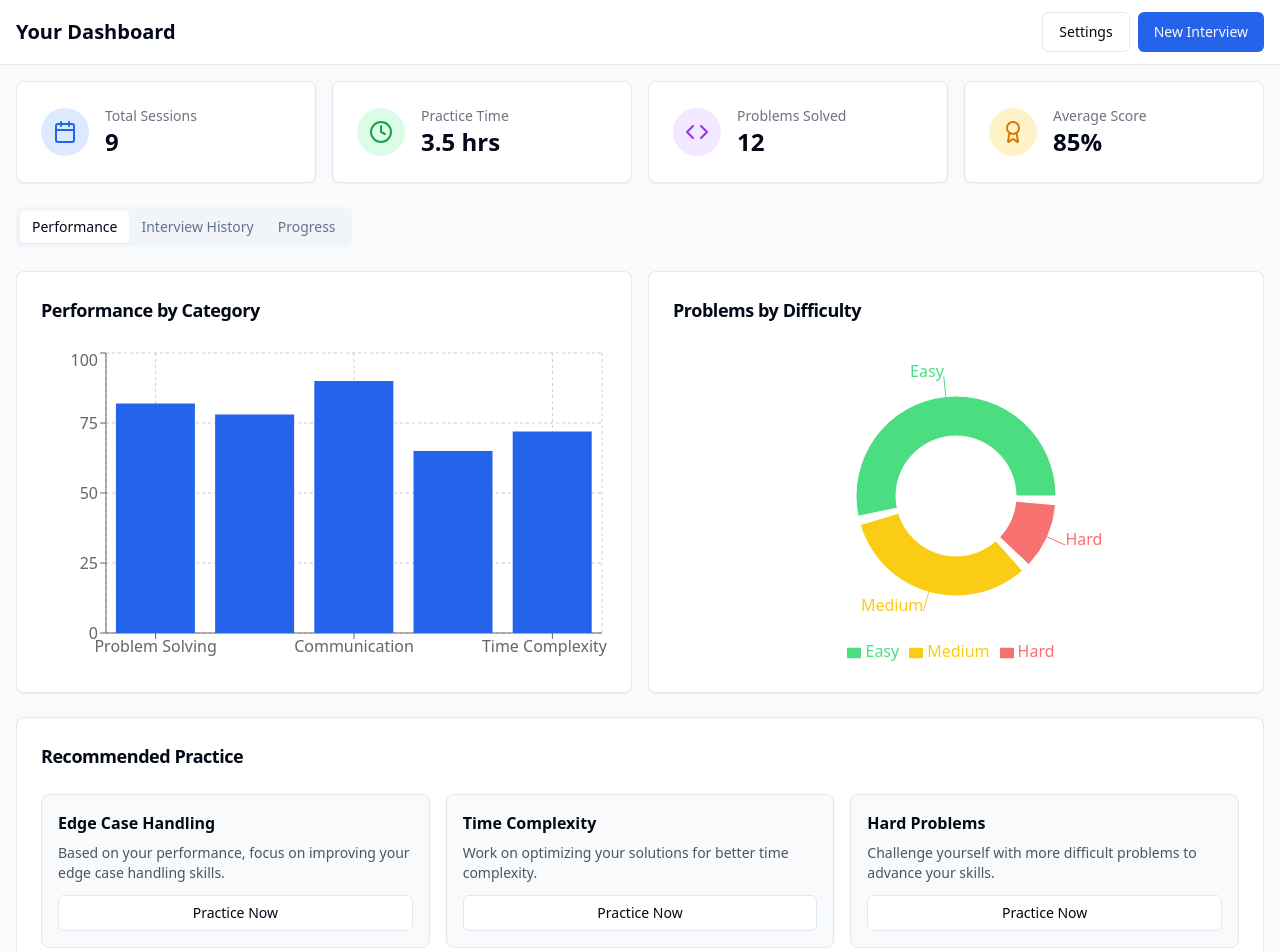
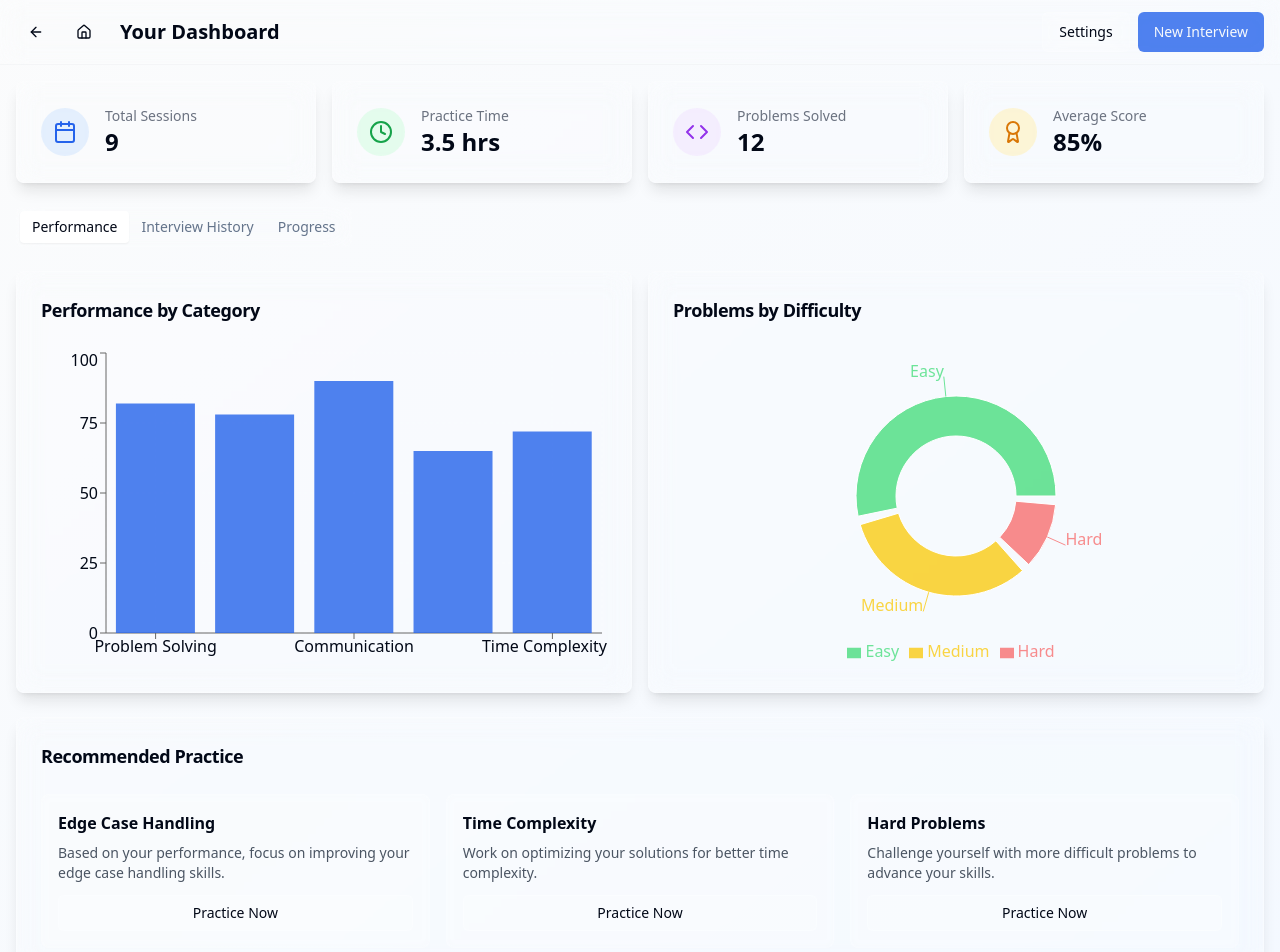
Before and after one commit to divyanshdeshmukh/AI-Powered-LeetCode-Style-Interview-Platform-with-Voice-Video, a React (Vite) app: page /dashboard in a window 1280 px wide. Shown: the top 952 px of the page. Built offline with nearby package versions, Linux system fonts and the light colour scheme.

Commit message:
Apply glassmorphism to UI
Add back and home buttons.

```diff
--- a/src/components/CodeEditor.tsx
+++ b/src/components/CodeEditor.tsx
@@ -4,11 +4,13 @@ import { Card } from '@/components/ui/card';
 import { Select, SelectContent, SelectItem, SelectTrigger, SelectValue } from '@/components/ui/select';
 import { Button } from '@/components/ui/button';
 import { useInterview } from '@/contexts/InterviewContext';
-import { Play, Send } from 'lucide-react';
+import { Play, Send, ArrowLeft, Home } from 'lucide-react';
+import { useNavigate } from 'react-router-dom';
 
 const CodeEditor = () => {
   const { currentLanguage, setLanguage, code, updateCode, runTests, submitSolution } = useInterview();
   const editorRef = useRef<HTMLTextAreaElement>(null);
+  const navigate = useNavigate();
 
   // In a real implementation, this would use Monaco Editor
   // For this prototype, we'll use a styled textarea
@@ -21,14 +23,32 @@ const CodeEditor = () => {
   }, [code]);
 
   return (
-    <Card className="flex flex-col h-full border border-gray-200 dark:border-gray-700">
-      <div className="flex items-center justify-between p-3 border-b border-gray-200 dark:border-gray-700 bg-gray-50 dark:bg-gray-800">
-        <div className="flex items-center">
+    <Card className="flex flex-col h-full border border-gray-200 dark:border-gray-700 bg-white/10 backdrop-blur-lg shadow-lg">
+      <div className="flex items-center justify-between p-3 border-b border-gray-200/30 dark:border-gray-700/30 bg-white/5 dark:bg-gray-800/30 backdrop-blur-md">
+        <div className="flex items-center space-x-2">
+          <Button
+            variant="ghost"
+            size="icon"
+            className="rounded-full hover:bg-white/10"
+            onClick={() => navigate(-1)}
+            title="Go Back"
+          >
+            <ArrowLeft size={18} />
+          </Button>
+          <Button
+            variant="ghost"
+            size="icon"
+            className="rounded-full hover:bg-white/10"
+            onClick={() => navigate('/')}
+            title="Home"
+          >
+            <Home size={18} />
+          </Button>
           <Select value={currentLanguage} onValueChange={setLanguage}>
-            <SelectTrigger className="w-32">
+            <SelectTrigger className="w-32 bg-white/20 border-white/20 backdrop-blur-md">
               <SelectValue placeholder="Language" />
             </SelectTrigger>
-            <SelectContent>
+            <SelectContent className="bg-white/80 dark:bg-gray-800/80 backdrop-blur-md">
               <SelectItem value="javascript">JavaScript</SelectItem>
               <SelectItem value="python">Python</SelectItem>
               <SelectItem value="java">Java</SelectItem>
@@ -40,14 +60,14 @@ const CodeEditor = () => {
           <Button
             variant="outline"
             size="sm"
-            className="flex items-center"
+            className="flex items-center bg-white/10 border-white/20 hover:bg-white/20 backdrop-blur-md"
             onClick={runTests}
           >
             <Play size={16} className="mr-1" /> Run Tests
           </Button>
           <Button
             size="sm"
-            className="flex items-center bg-interview-blue hover:bg-interview-blue-dark"
+            className="flex items-center bg-interview-blue/80 hover:bg-interview-blue-dark/80 backdrop-blur-md"
             onClick={submitSolution}
           >
             <Send size={16} className="mr-1" /> Submit
@@ -55,12 +75,12 @@ const CodeEditor = () => {
         </div>
       </div>
 
-      <div className="flex-grow p-0 overflow-auto bg-gray-50 dark:bg-gray-900">
+      <div className="flex-grow p-0 overflow-auto bg-white/5 dark:bg-gray-900/20 backdrop-blur-md">
         <textarea
           ref={editorRef}
           value={code}
           onChange={(e) => updateCode(e.target.value)}
-          className="w-full h-full min-h-[300px] p-4 font-mono text-sm outline-none resize-none bg-gray-50 dark:bg-gray-900 text-gray-800 dark:text-gray-200"
+          className="w-full h-full min-h-[300px] p-4 font-mono text-sm outline-none resize-none bg-transparent text-gray-800 dark:text-gray-200"
           spellCheck="false"
           placeholder="Write your code here..."
         />
--- a/src/index.css
+++ b/src/index.css
@@ -1,3 +1,4 @@
+
 @tailwind base;
 @tailwind components;
 @tailwind utilities;
@@ -99,3 +100,17 @@
     @apply bg-background text-foreground;
   }
 }
+
+@layer utilities {
+  .glass-morphism {
+    @apply backdrop-blur-xl bg-white/5 border border-white/10 shadow-[0_4px_12px_-2px_rgba(0,0,0,0.3)];
+  }
+
+  .neo-blur {
+    @apply backdrop-blur-2xl bg-black/40 border border-white/10;
+  }
+
+  .text-gradient {
+    @apply bg-gradient-to-br from-white via-white/90 to-white/70 bg-clip-text text-transparent;
+  }
+}
--- a/src/pages/DashboardPage.tsx
+++ b/src/pages/DashboardPage.tsx
@@ -19,7 +19,7 @@ import {
   Line,
   Legend
 } from 'recharts';
-import { Calendar, Clock, Code, ThumbsUp, Award, Play } from 'lucide-react';
+import { Calendar, Clock, Code, ThumbsUp, Award, Play, ArrowLeft, Home } from 'lucide-react';
 
 // Sample data for dashboard
 const pastInterviews = [
@@ -57,19 +57,40 @@ const DashboardPage = () => {
   const navigate = useNavigate();
 
   return (
-    <div className="min-h-screen bg-gray-50 dark:bg-gray-900">
-      <header className="bg-white dark:bg-gray-800 border-b border-gray-200 dark:border-gray-700 py-3 px-4">
+    <div className="min-h-screen bg-gradient-to-br from-gray-50/70 to-blue-50/70 dark:from-gray-900/90 dark:to-blue-900/90 backdrop-blur-md">
+      <header className="bg-white/20 dark:bg-gray-800/20 border-b border-gray-200/30 dark:border-gray-700/30 py-3 px-4 backdrop-blur-md">
         <div className="flex items-center justify-between max-w-7xl mx-auto">
-          <h1 className="text-xl font-bold">Your Dashboard</h1>
+          <div className="flex items-center">
+            <Button
+              variant="ghost"
+              size="icon"
+              className="rounded-full mr-2 hover:bg-white/10"
+              onClick={() => navigate(-1)}
+              title="Go Back"
+            >
+              <ArrowLeft size={18} />
+            </Button>
+            <Button
+              variant="ghost"
+              size="icon"
+              className="rounded-full mr-4 hover:bg-white/10"
+              onClick={() => navigate('/')}
+              title="Home"
+            >
+              <Home size={18} />
+            </Button>
+            <h1 className="text-xl font-bold">Your Dashboard</h1>
+          </div>
           <div className="flex space-x-2">
             <Button
               variant="outline"
               onClick={() => navigate('/settings')}
+              className="bg-white/10 border-white/20 hover:bg-white/20 backdrop-blur-md"
             >
               Settings
             </Button>
             <Button
-              className="bg-interview-blue hover:bg-interview-blue-dark"
+              className="bg-interview-blue/80 hover:bg-interview-blue-dark/80 backdrop-blur-md"
               onClick={() => navigate('/interview')}
             >
               New Interview
@@ -81,10 +102,10 @@ const DashboardPage = () => {
       <main className="p-4 max-w-7xl mx-auto">
         {/* Summary Cards */}
         <div className="grid grid-cols-1 md:grid-cols-2 lg:grid-cols-4 gap-4 mb-6">
-          <Card>
+          <Card className="bg-white/20 dark:bg-gray-800/20 border-white/20 dark:border-gray-700/20 backdrop-blur-md shadow-lg">
             <CardContent className="pt-6">
               <div className="flex items-center">
-                <div className="bg-blue-100 dark:bg-blue-900 p-3 rounded-full mr-4">
+                <div className="bg-blue-100/70 dark:bg-blue-900/70 p-3 rounded-full mr-4 backdrop-blur-sm">
                   <Calendar className="h-6 w-6 text-interview-blue" />
                 </div>
                 <div>
@@ -95,10 +116,10 @@ const DashboardPage = () => {
             </CardContent>
           </Card>
 
-          <Card>
+          <Card className="bg-white/20 dark:bg-gray-800/20 border-white/20 dark:border-gray-700/20 backdrop-blur-md shadow-lg">
             <CardContent className="pt-6">
               <div className="flex items-center">
-                <div className="bg-green-100 dark:bg-green-900 p-3 rounded-full mr-4">
+                <div className="bg-green-100/70 dark:bg-green-900/70 p-3 rounded-full mr-4 backdrop-blur-sm">
                   <Clock className="h-6 w-6 text-green-600 dark:text-green-400" />
                 </div>
                 <div>
@@ -109,10 +130,10 @@ const DashboardPage = () => {
             </CardContent>
           </Card>
 
-          <Card>
+          <Card className="bg-white/20 dark:bg-gray-800/20 border-white/20 dark:border-gray-700/20 backdrop-blur-md shadow-lg">
             <CardContent className="pt-6">
               <div className="flex items-center">
-                <div className="bg-purple-100 dark:bg-purple-900 p-3 rounded-full mr-4">
+                <div className="bg-purple-100/70 dark:bg-purple-900/70 p-3 rounded-full mr-4 backdrop-blur-sm">
                   <Code className="h-6 w-6 text-purple-600 dark:text-purple-400" />
                 </div>
                 <div>
@@ -123,10 +144,10 @@ const DashboardPage = () => {
             </CardContent>
           </Card>
 
-          <Card>
+          <Card className="bg-white/20 dark:bg-gray-800/20 border-white/20 dark:border-gray-700/20 backdrop-blur-md shadow-lg">
             <CardContent className="pt-6">
               <div className="flex items-center">
-                <div className="bg-amber-100 dark:bg-amber-900 p-3 rounded-full mr-4">
+                <div className="bg-amber-100/70 dark:bg-amber-900/70 p-3 rounded-full mr-4 backdrop-blur-sm">
                   <Award className="h-6 w-6 text-amber-600 dark:text-amber-400" />
                 </div>
                 <div>
@@ -140,7 +161,7 @@ const DashboardPage = () => {
 
         {/* Charts */}
         <Tabs defaultValue="performance" className="mb-6">
-          <TabsList className="mb-4">
+          <TabsList className="mb-4 bg-white/20 dark:bg-gray-800/20 border-white/20 dark:border-gray-700/20 backdrop-blur-md">
             <TabsTrigger value="performance">Performance</TabsTrigger>
             <TabsTrigger value="history">Interview History</TabsTrigger>
             <TabsTrigger value="progress">Progress</TabsTrigger>
@@ -148,7 +169,7 @@ const DashboardPage = () => {
 
           <TabsContent value="performance">
             <div className="grid grid-cols-1 md:grid-cols-2 gap-4">
-              <Card>
+              <Card className="bg-white/20 dark:bg-gray-800/20 border-white/20 dark:border-gray-700/20 backdrop-blur-md shadow-lg">
                 <CardHeader>
                   <CardTitle className="text-lg">Performance by Category</CardTitle>
                 </CardHeader>
@@ -156,18 +177,18 @@ const DashboardPage = () => {
                   <div className="h-80">
                     <ResponsiveContainer width="100%" height="100%">
                       <BarChart data={performanceData}>
-                        <CartesianGrid strokeDasharray="3 3" />
-                        <XAxis dataKey="name" />
-                        <YAxis domain={[0, 100]} />
-                        <Tooltip />
-                        <Bar dataKey="score" fill="#2563EB" />
+                        <CartesianGrid strokeDasharray="3 3" stroke="rgba(255,255,255,0.1)" />
+                        <XAxis dataKey="name" tick={{fill: 'currentColor'}} />
+                        <YAxis domain={[0, 100]} tick={{fill: 'currentColor'}} />
+                        <Tooltip contentStyle={{backgroundColor: 'rgba(255,255,255,0.8)', backdropFilter: 'blur(8px)'}} />
+                        <Bar dataKey="score" fill="rgba(37, 99, 235, 0.8)" />
                       </BarChart>
                     </ResponsiveContainer>
                   </div>
                 </CardContent>
               </Card>
 
-              <Card>
+              <Card className="bg-white/20 dark:bg-gray-800/20 border-white/20 dark:border-gray-700/20 backdrop-blur-md shadow-lg">
                 <CardHeader>
                   <CardTitle className="text-lg">Problems by Difficulty</CardTitle>
                 </CardHeader>
@@ -187,10 +208,10 @@ const DashboardPage = () => {
                           label={(entry) => entry.name}
                         >
                           {difficultyData.map((entry, index) => (
-                            <Cell key={`cell-${index}`} fill={COLORS[index % COLORS.length]} />
+                            <Cell key={`cell-${index}`} fill={`${COLORS[index % COLORS.length]}CC`} />
                           ))}
                         </Pie>
-                        <Tooltip />
+                        <Tooltip contentStyle={{backgroundColor: 'rgba(255,255,255,0.8)', backdropFilter: 'blur(8px)'}} />
                         <Legend />
                       </PieChart>
                     </ResponsiveContainer>
@@ -201,7 +222,7 @@ const DashboardPage = () => {
           </TabsContent>
 
           <TabsContent value="history">
-            <Card>
+            <Card className="bg-white/20 dark:bg-gray-800/20 border-white/20 dark:border-gray-700/20 backdrop-blur-md shadow-lg">
               <CardHeader>
                 <CardTitle className="text-lg">Past Interviews</CardTitle>
               </CardHeader>
@@ -209,7 +230,7 @@ const DashboardPage = () => {
                 <div className="overflow-x-auto">
                   <table className="w-full text-sm border-collapse">
                     <thead>
-                      <tr className="bg-gray-100 dark:bg-gray-800">
+                      <tr className="bg-white/10 dark:bg-gray-800/30">
                         <th className="py-3 px-4 text-left">Date</th>
                         <th className="py-3 px-4 text-left">Problem</th>
                         <th className="py-3 px-4 text-left">Difficulty</th>
@@ -220,29 +241,29 @@ const DashboardPage = () => {
                     </thead>
                     <tbody>
                       {pastInterviews.map((interview) => (
-                        <tr key={interview.id} className="border-b border-gray-200 dark:border-gray-700">
+                        <tr key={interview.id} className="border-b border-gray-200/20 dark:border-gray-700/20">
                           <td className="py-3 px-4">{interview.date}</td>
                           <td className="py-3 px-4">{interview.problem}</td>
                           <td className="py-3 px-4">
                             <span className={`px-2 py-1 rounded-full text-xs ${
                               interview.difficulty === 'easy'
-                                ? 'bg-green-100 text-green-800 dark:bg-green-900 dark:text-green-300'
+                                ? 'bg-green-100/70 text-green-800 dark:bg-green-900/70 dark:text-green-300'
                                 : interview.difficulty === 'medium'
-                                ? 'bg-yellow-100 text-yellow-800 dark:bg-yellow-900 dark:text-yellow-300'
-                                : 'bg-red-100 text-red-800 dark:bg-red-900 dark:text-red-300'
-                            }`}>
+                                ? 'bg-yellow-100/70 text-yellow-800 dark:bg-yellow-900/70 dark:text-yellow-300'
+                                : 'bg-red-100/70 text-red-800 dark:bg-red-900/70 dark:text-red-300'
+                            } backdrop-blur-sm`}>
                               {interview.difficulty.charAt(0).toUpperCase() + interview.difficulty.slice(1)}
                             </span>
                           </td>
                           <td className="py-3 px-4">{interview.duration} min</td>
                           <td className="py-3 px-4">
                             <div className="flex items-center">
-                              <div className="w-16 bg-gray-200 dark:bg-gray-700 rounded-full h-2 mr-2">
+                              <div className="w-16 bg-gray-200/50 dark:bg-gray-700/50 rounded-full h-2 mr-2">
                                 <div
                                   className={`h-2 rounded-full ${
-                                    interview.score >= 90 ? 'bg-green-500' :
-                                    interview.score >= 75 ? 'bg-blue-500' :
-                                    'bg-yellow-500'
+                                    interview.score >= 90 ? 'bg-green-500/80' :
+                                    interview.score >= 75 ? 'bg-blue-500/80' :
+                                    'bg-yellow-500/80'
                                   }`}
                                   style={{ width: `${interview.score}%` }}
                                 />
@@ -251,7 +272,7 @@ const DashboardPage = () => {
                             </div>
                           </td>
                           <td className="py-3 px-4">
-                            <Button variant="ghost" size="sm">
+                            <Button variant="ghost" size="sm" className="hover:bg-white/10">
                               <Play size={16} className="mr-1" /> Replay
                             </Button>
                           </td>
@@ -265,7 +286,7 @@ const DashboardPage = () => {
           </TabsContent>
 
           <TabsContent value="progress">
-            <Card>
+            <Card className="bg-white/20 dark:bg-gray-800/20 border-white/20 dark:border-gray-700/20 backdrop-blur-md shadow-lg">
               <CardHeader>
                 <CardTitle className="text-lg">Your Progress Over Time</CardTitle>
               </CardHeader>
@@ -273,15 +294,15 @@ const DashboardPage = () => {
                 <div className="h-80">
                   <ResponsiveContainer width="100%" height="100%">
                     <LineChart data={progressData}>
-                      <CartesianGrid strokeDasharray="3 3" />
-                      <XAxis dataKey="day" />
-                      <YAxis domain={[50, 100]} />
-                      <Tooltip />
+                      <CartesianGrid strokeDasharray="3 3" stroke="rgba(255,255,255,0.1)" />
+                      <XAxis dataKey="day" tick={{fill: 'currentColor'}} />
+                      <YAxis domain={[50, 100]} tick={{fill: 'currentColor'}} />
+                      <Tooltip contentStyle={{backgroundColor: 'rgba(255,255,255,0.8)', backdropFilter: 'blur(8px)'}} />
                       <Legend />
                       <Line
                         type="monotone"
                         dataKey="score"
-                        stroke="#2563EB"
+                        stroke="rgba(37, 99, 235, 0.8)"
                         activeDot={{ r: 8 }}
                         strokeWidth={2}
                       />
@@ -294,34 +315,34 @@ const DashboardPage = () => {
         </Tabs>
 
         {/* Recommendations */}
-        <Card className="mb-6">
+        <Card className="mb-6 bg-white/20 dark:bg-gray-800/20 border-white/20 dark:border-gray-700/20 backdrop-blur-md shadow-lg">
           <CardHeader>
             <CardTitle className="text-lg">Recommended Practice</CardTitle>
           </CardHeader>
           <CardContent>
             <div className="grid grid-cols-1 md:grid-cols-3 gap-4">
-              <div className="bg-gray-50 dark:bg-gray-800 rounded-lg p-4 border border-gray-200 dark:border-gray-700">
+              <div className="bg-white/10 dark:bg-gray-800/10 rounded-lg p-4 border border-white/20 dark:border-gray-700/20 backdrop-blur-sm">
                 <h3 className="font-semibold mb-2">Edge Case Handling</h3>
                 <p className="text-gray-600 dark:text-gray-300 text-sm mb-3">
                   Based on your performance, focus on improving your edge case handling skills.
                 </p>
-                <Button variant="outline" size="sm" className="w-full">Practice Now</Button>
+                <Button variant="outline" size="sm" className="w-full bg-white/10 hover:bg-white/20 border-white/20">Practice Now</Button>
               </div>
 
-              <div className="bg-gray-50 dark:bg-gray-800 rounded-lg p-4 border border-gray-200 dark:border-gray-700">
+              <div className="bg-white/10 dark:bg-gray-800/10 rounded-lg p-4 border border-white/20 dark:border-gray-700/20 backdrop-blur-sm">
                 <h3 className="font-semibold mb-2">Time Complexity</h3>
                 <p className="text-gray-600 dark:text-gray-300 text-sm mb-3">
                   Work on optimizing your solutions for better time complexity.
                 </p>
-                <Button variant="outline" size="sm" className="w-full">Practice Now</Button>
+                <Button variant="outline" size="sm" className="w-full bg-white/10 hover:bg-white/20 border-white/20">Practice Now</Button>
               </div>
 
-              <div className="bg-gray-50 dark:bg-gray-800 rounded-lg p-4 border border-gray-200 dark:border-gray-700">
+              <div className="bg-white/10 dark:bg-gray-800/10 rounded-lg p-4 border border-white/20 dark:border-gray-700/20 backdrop-blur-sm">
                 <h3 className="font-semibold mb-2">Hard Problems</h3>
                 <p className="text-gray-600 dark:text-gray-300 text-sm mb-3">
                   Challenge yourself with more difficult problems to advance your skills.
                 </p>
-                <Button variant="outline" size="sm" className="w-full">Practice Now</Button>
+                <Button variant="outline" size="sm" className="w-full bg-white/10 hover:bg-white/20 border-white/20">Practice Now</Button>
               </div>
             </div>
           </CardContent>
```
